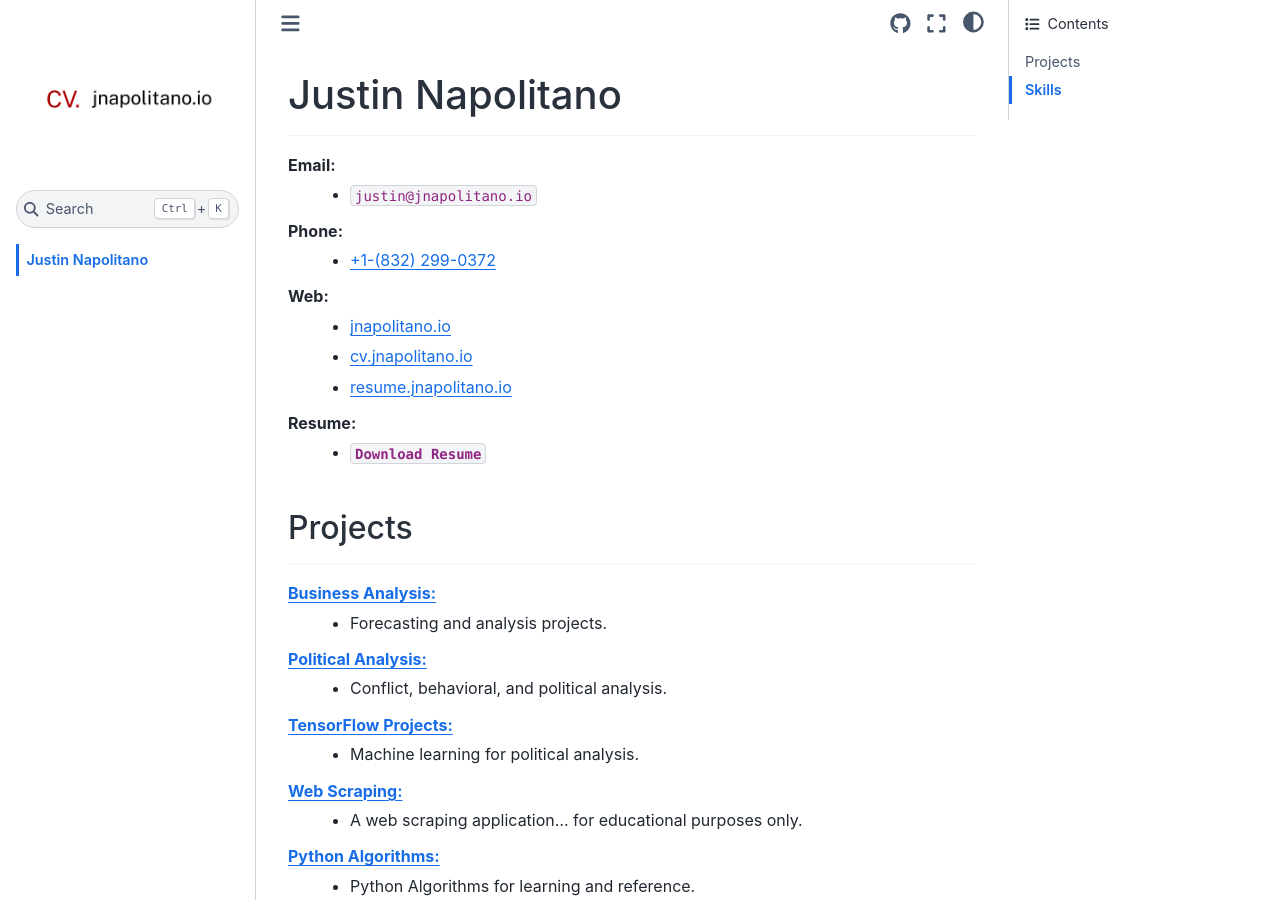
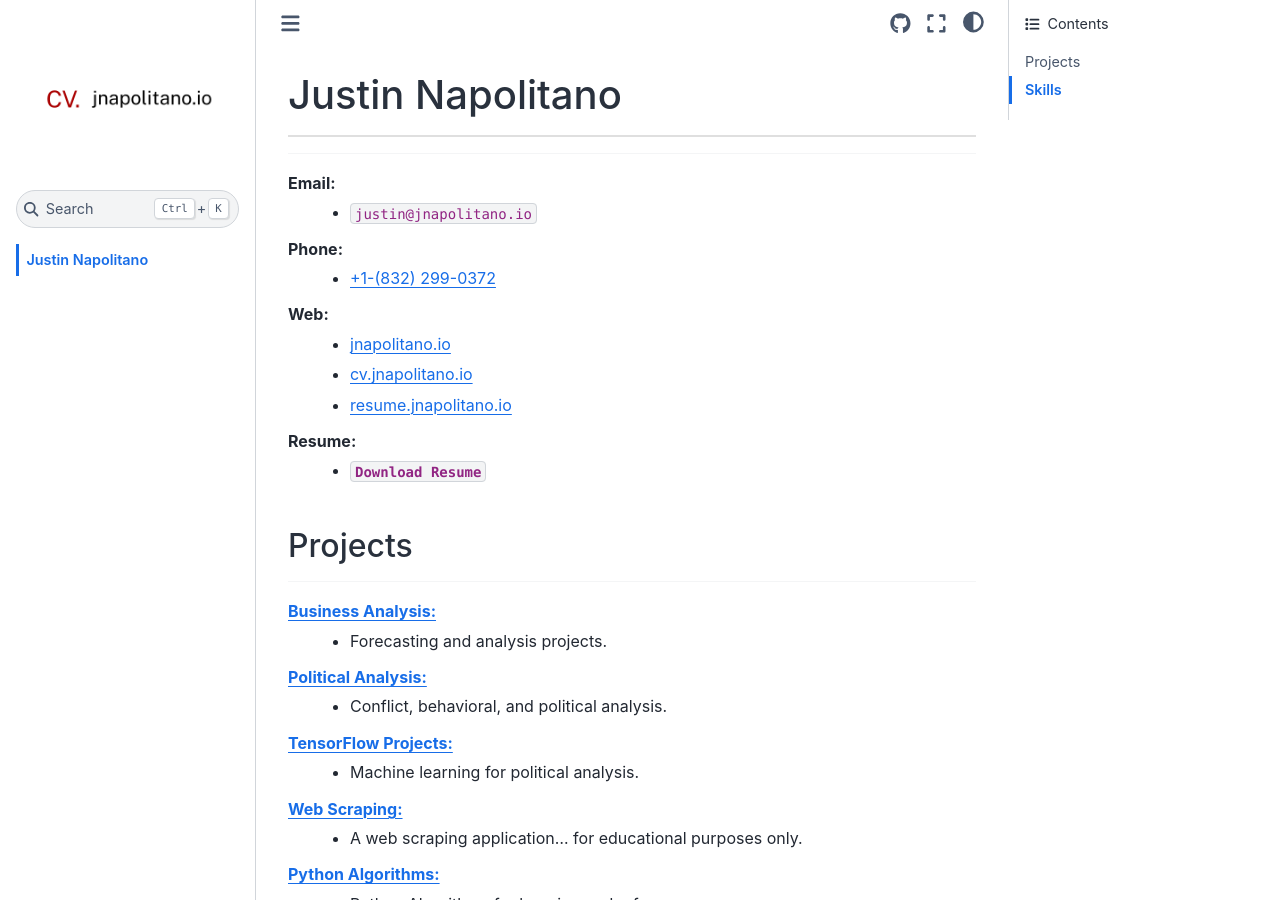
Before and after one commit to justin-napolitano/jnapolitano.io, a Sphinx documentation site: the page built from source/index.rst, in a window 1280 px wide and 900 px high. Built offline with Sphinx 7.4.7 and the Sphinx Book theme 1.1.4, drawn with Linux system fonts in a browser that asks for light colours; cross-references to code outside the pages are shown as plain code.

Commit message:
autocommit on1645908146.3681

```diff
--- a/source/index.rst
+++ b/source/index.rst
@@ -5,6 +5,8 @@ Justin Napolitano
 ***************************
 
 .. raw:: html
+
+    <hr style="height:2px;border-width:0;color:gray;background-color:gray">
 
    <hr>
 
```
Also changed, not shown: 4 other files.
